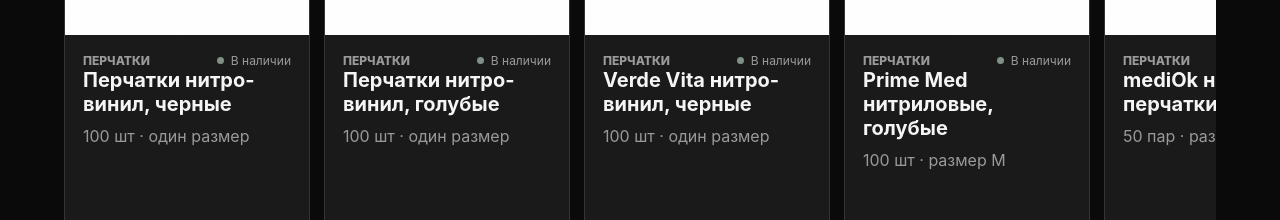
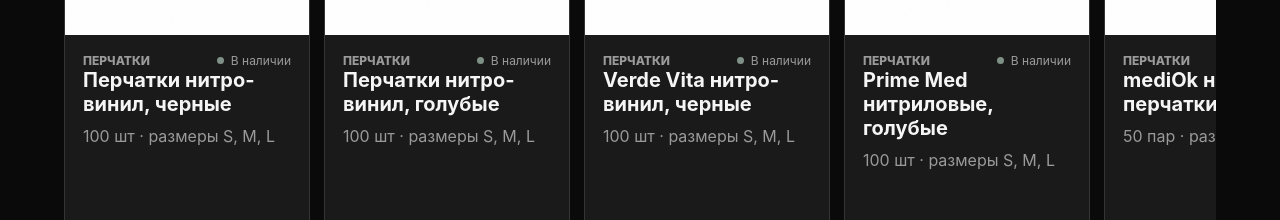
Before and after one commit to asdfbh213/aralax, a React (Vite) app: page / in a window 1280 px wide. Shown: the part 1518-1738 px from the top of the page. Built offline with nearby package versions, Linux system fonts and the light colour scheme.

Commit message:
Fix glove size labels

```diff
--- a/src/App.tsx
+++ b/src/App.tsx
@@ -35,7 +35,7 @@ const products: Product[] = [
     image: '/images/products/black-vinyl-nitrile-gloves.jpg',
     price: 1100,
     unit: 'упаковка',
-    pack: '100 шт · один размер',
+    pack: '100 шт · размеры S, M, L',
     badge: 'Powder free',
   },
   {
@@ -45,7 +45,7 @@ const products: Product[] = [
     image: '/images/products/blue-vinyl-nitrile-gloves.jpg',
     price: 1100,
     unit: 'упаковка',
-    pack: '100 шт · один размер',
+    pack: '100 шт · размеры S, M, L',
     badge: 'Latex free',
   },
   {
@@ -55,7 +55,7 @@ const products: Product[] = [
     image: '/images/products/verde-vita-black-gloves.jpg',
     price: 1100,
     unit: 'упаковка',
-    pack: '100 шт · один размер',
+    pack: '100 шт · размеры S, M, L',
     badge: 'Универсальные',
   },
   {
@@ -65,7 +65,7 @@ const products: Product[] = [
     image: '/images/products/prime-med-nitrile-gloves.jpg',
     price: 1800,
     unit: 'упаковка',
-    pack: '100 шт · размер M',
+    pack: '100 шт · размеры S, M, L',
     badge: 'EN ISO',
   },
   {
@@ -75,7 +75,7 @@ const products: Product[] = [
     image: '/images/products/mediok-nitrile-gloves.jpg',
     price: 2200,
     unit: 'упаковка',
-    pack: '50 пар · размер M',
+    pack: '50 пар · размеры S, M, L',
     badge: 'AQL 1.5',
   },
   {
@@ -85,7 +85,7 @@ const products: Product[] = [
     image: '/images/products/latex-household-gloves.jpg',
     price: 2600,
     unit: '10 пар',
-    pack: '90-100 грамм · желтые',
+    pack: '90-100 грамм · размеры S, M, L',
     badge: 'Плотные',
   },
   {
```
